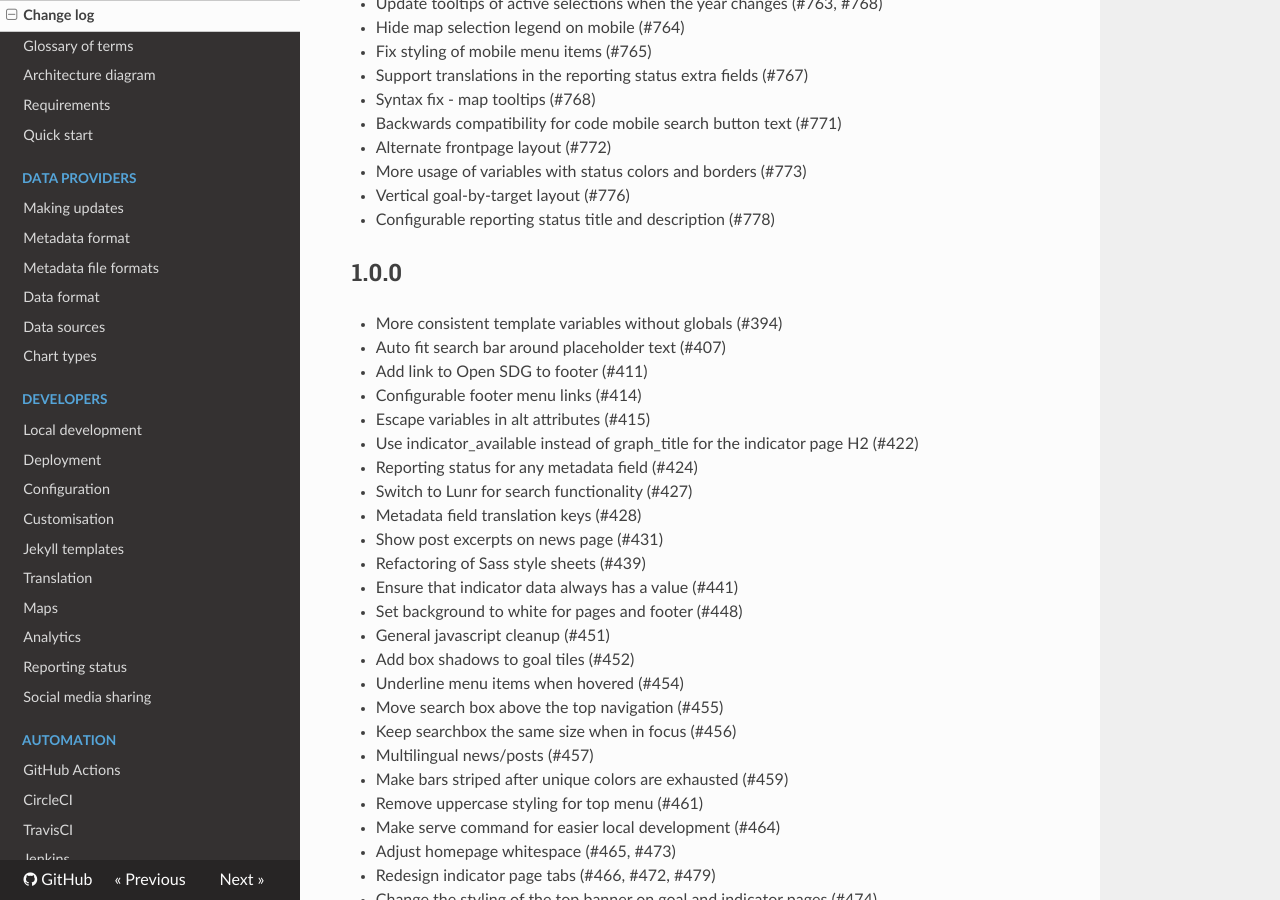
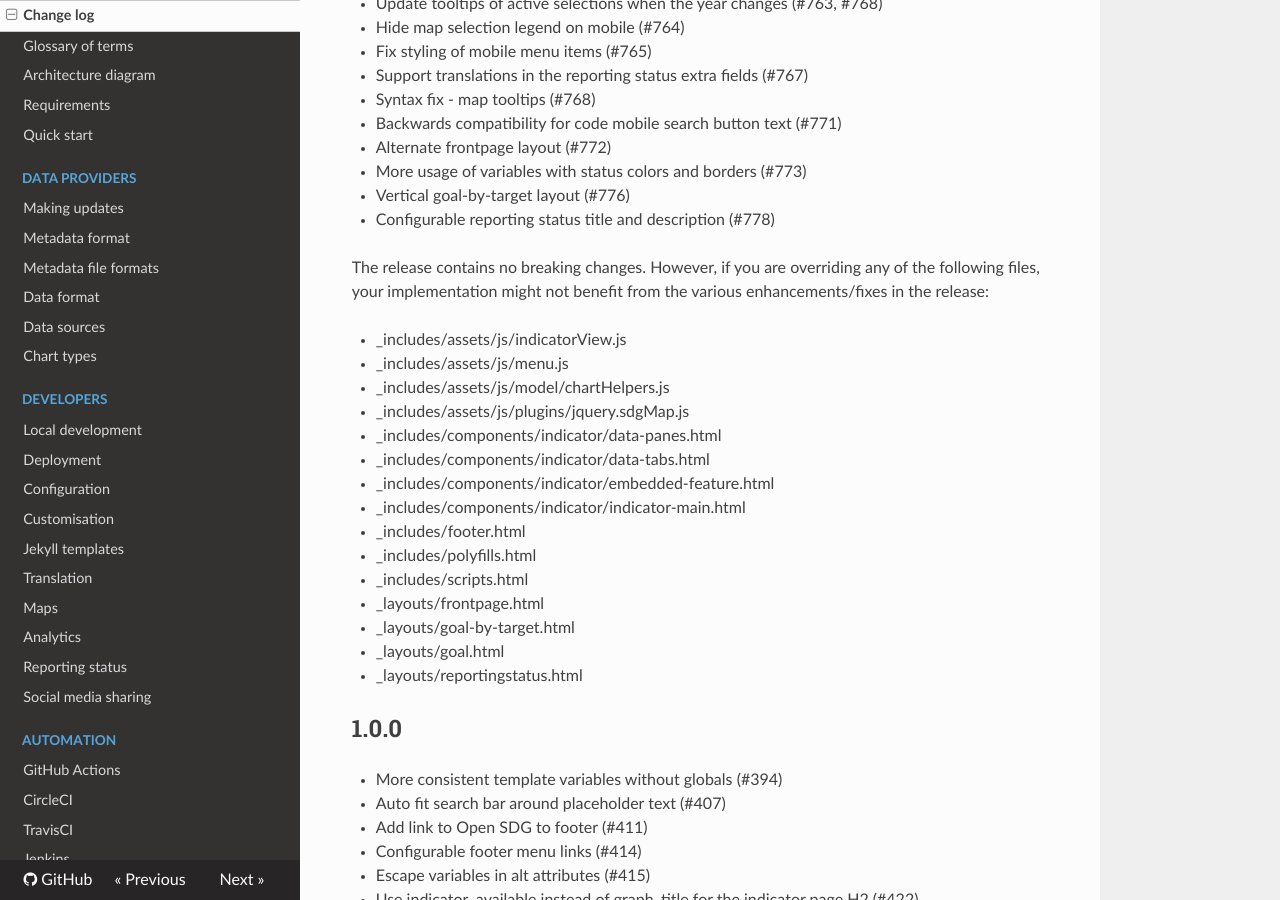
Before and after one commit to open-sdg/open-sdg, an MkDocs documentation site: the page built from docs/changelog.md, in a window 1280 px wide and 900 px high, scrolled down 488 px. Built offline with MkDocs 1.6.1, drawn with Linux system fonts in a browser that asks for light colours; nearby versions of some CDN libraries; old or Windows-style settings are respelled for this version of MkDocs.

Commit message:
1.1.0: Mention changed files that could be overridden

```diff
--- a/docs/changelog.md
+++ b/docs/changelog.md
@@ -23,6 +23,24 @@
 * More usage of variables with status colors and borders (#773)
 * Vertical goal-by-target layout (#776)
 * Configurable reporting status title and description (#778)
+
+The release contains no breaking changes. However, if you are overriding any of the following files, your implementation might not benefit from the various enhancements/fixes in the release:
+
+* _includes/assets/js/indicatorView.js
+* _includes/assets/js/menu.js
+* _includes/assets/js/model/chartHelpers.js
+* _includes/assets/js/plugins/jquery.sdgMap.js
+* _includes/components/indicator/data-panes.html
+* _includes/components/indicator/data-tabs.html
+* _includes/components/indicator/embedded-feature.html
+* _includes/components/indicator/indicator-main.html
+* _includes/footer.html
+* _includes/polyfills.html
+* _includes/scripts.html
+* _layouts/frontpage.html
+* _layouts/goal-by-target.html
+* _layouts/goal.html
+* _layouts/reportingstatus.html
 
 ## 1.0.0
 
```
